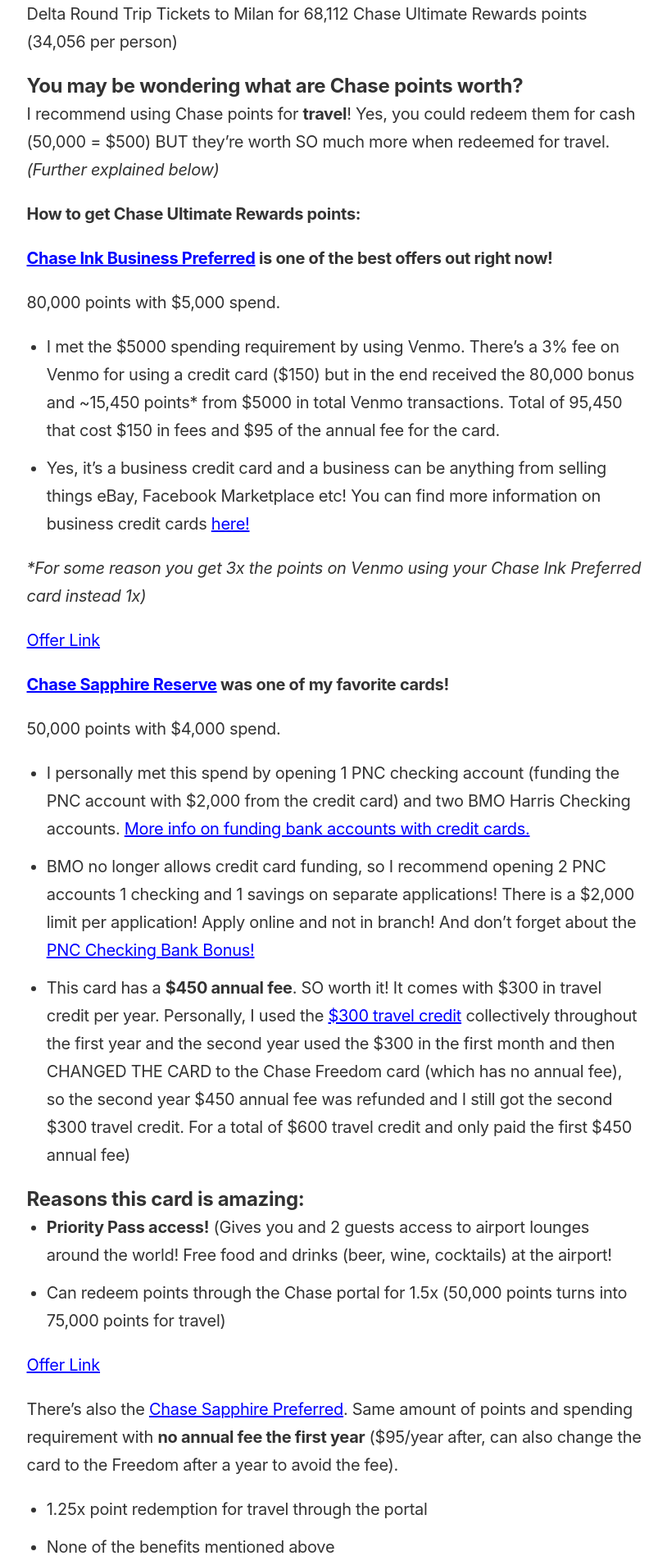
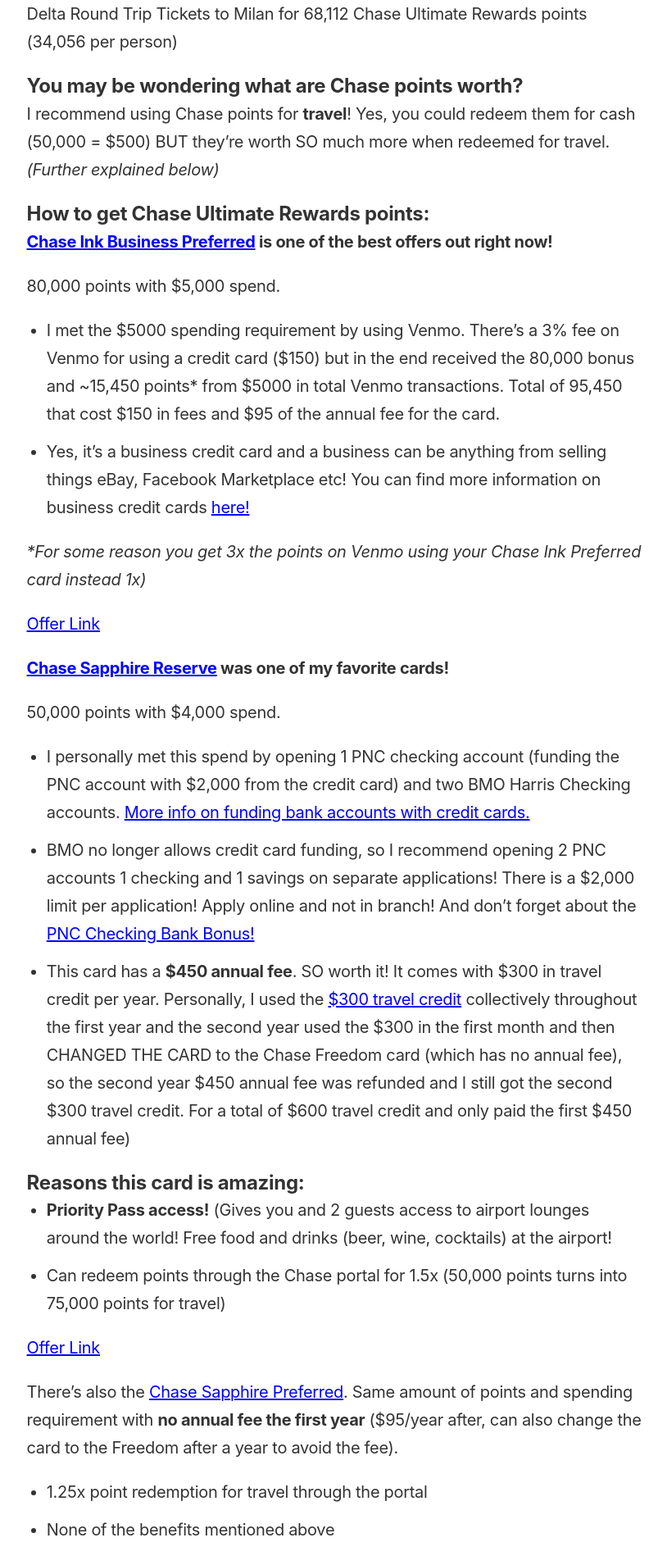
Before and after one commit to ohiosveryown/atldeals, a Jekyll site: the page built from _posts/2019-02-21-milan-slash-florence-slash-rome.markdown, in a window 1280 px wide. Shown: the part 926-2835 px from the top of the page at 82% size, without its empty margins (232-1046 px from the left). Built offline with Jekyll 4.4.1, drawn with Linux system fonts in a browser that asks for light colours.

```diff
--- a/_posts/2019-02-21-milan-slash-florence-slash-rome.markdown
+++ b/_posts/2019-02-21-milan-slash-florence-slash-rome.markdown
@@ -15,7 +15,7 @@ Back in October of 2018, I was able to **travel to Italy on credit cards points*
 
 I recommend using Chase points for **travel**! Yes, you could redeem them for cash (50,000 = $500) BUT they're worth SO much more when redeemed for travel. *(Further explained below)*
 
-**How to get Chase Ultimate Rewards points:**
+## **How to get Chase Ultimate Rewards points:**
 
 **[Chase Ink Business Preferred](https://www.referyourchasecard.com/21/GJ60F1V8IO) is one of the best offers out right now!**
 
```
